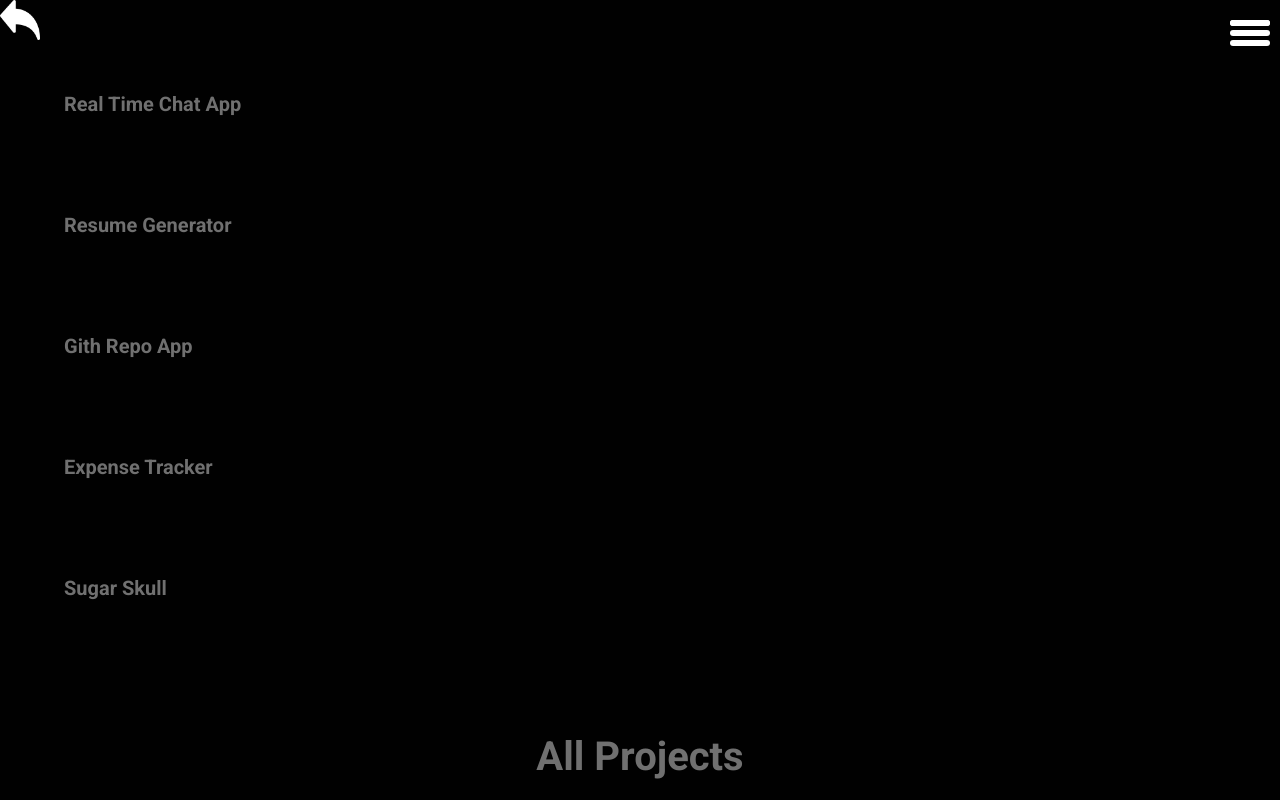
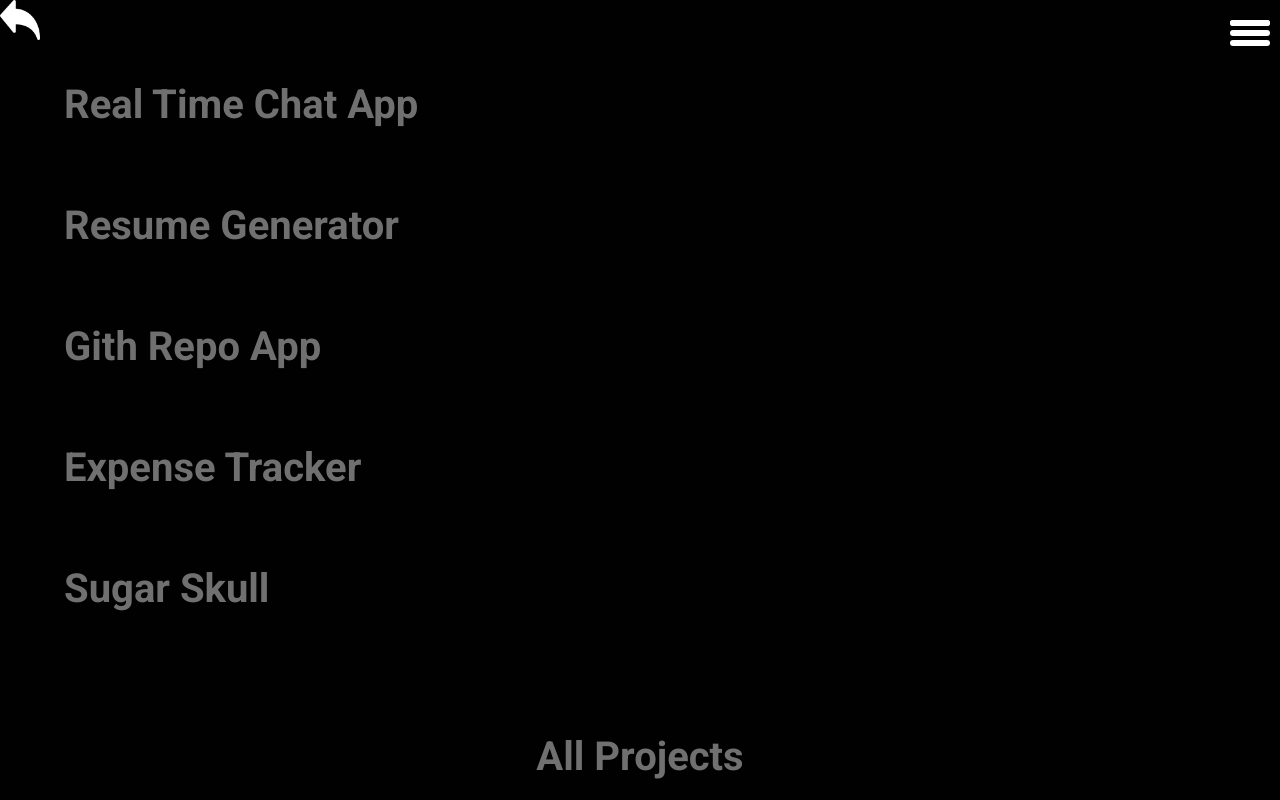
Before and after one commit to hamadagh/frontend-portfolio, a React (Create React App) app: page /projects in a window 1280 px wide. Built offline with nearby package versions, Linux system fonts and the light colour scheme.

Commit message:
fixing projects page on mobile device

```diff
--- a/src/components/responsive.css
+++ b/src/components/responsive.css
@@ -66,6 +66,11 @@
     font-size: 20px;
   }
   /* about page */
+  /* projects page */
+  .project {
+    font-size: 20px;
+  }
+  /* projects page */
 }
 @media only screen and (min-width: 401px) and (max-width: 779px) {
   .greeting {
@@ -99,11 +104,6 @@
 
 /* ----------------------------------------------------------- */
 
-/* projects page */
-.project {
-  font-size: 20px;
-}
-/* projects page */
 /* contact page */
 
 @media only screen and (min-width: 301px) and (max-width: 759px) {
```
